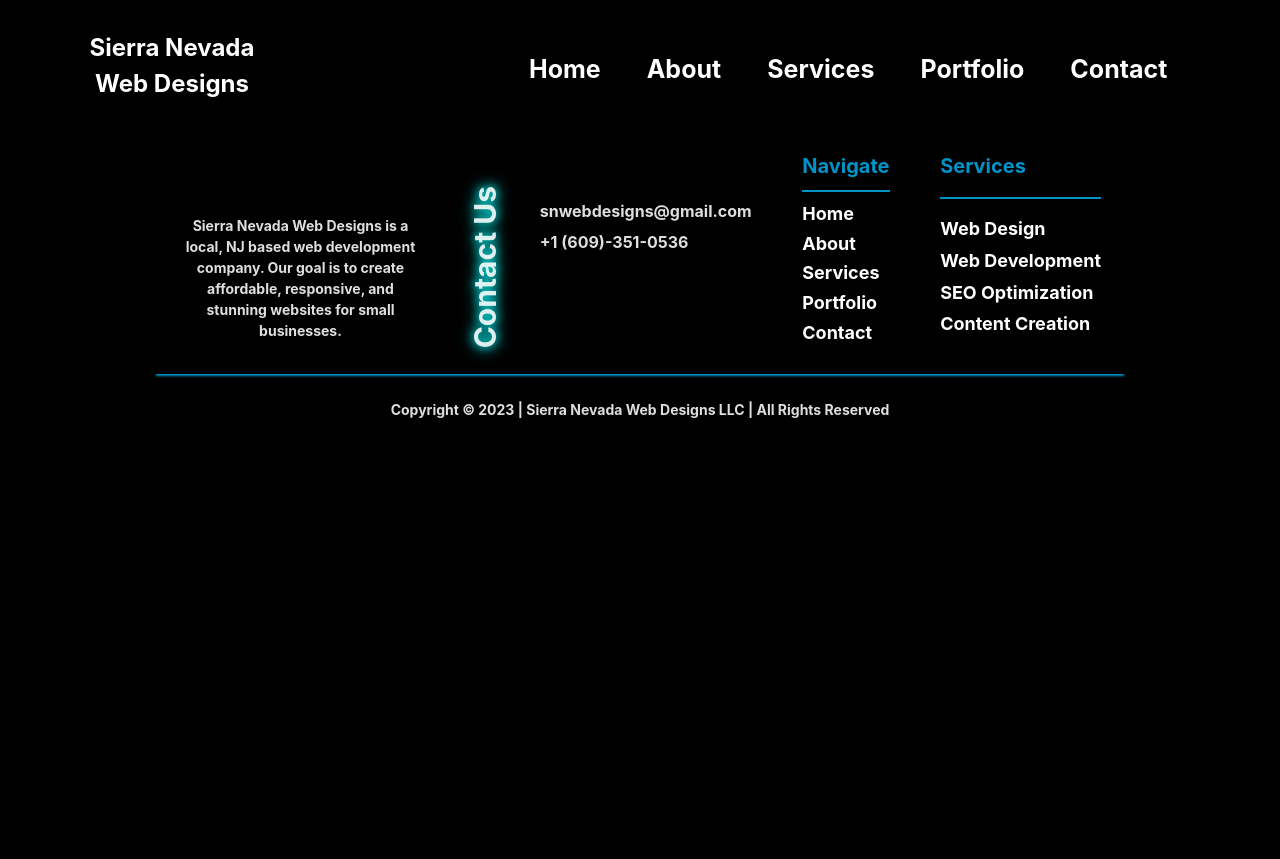
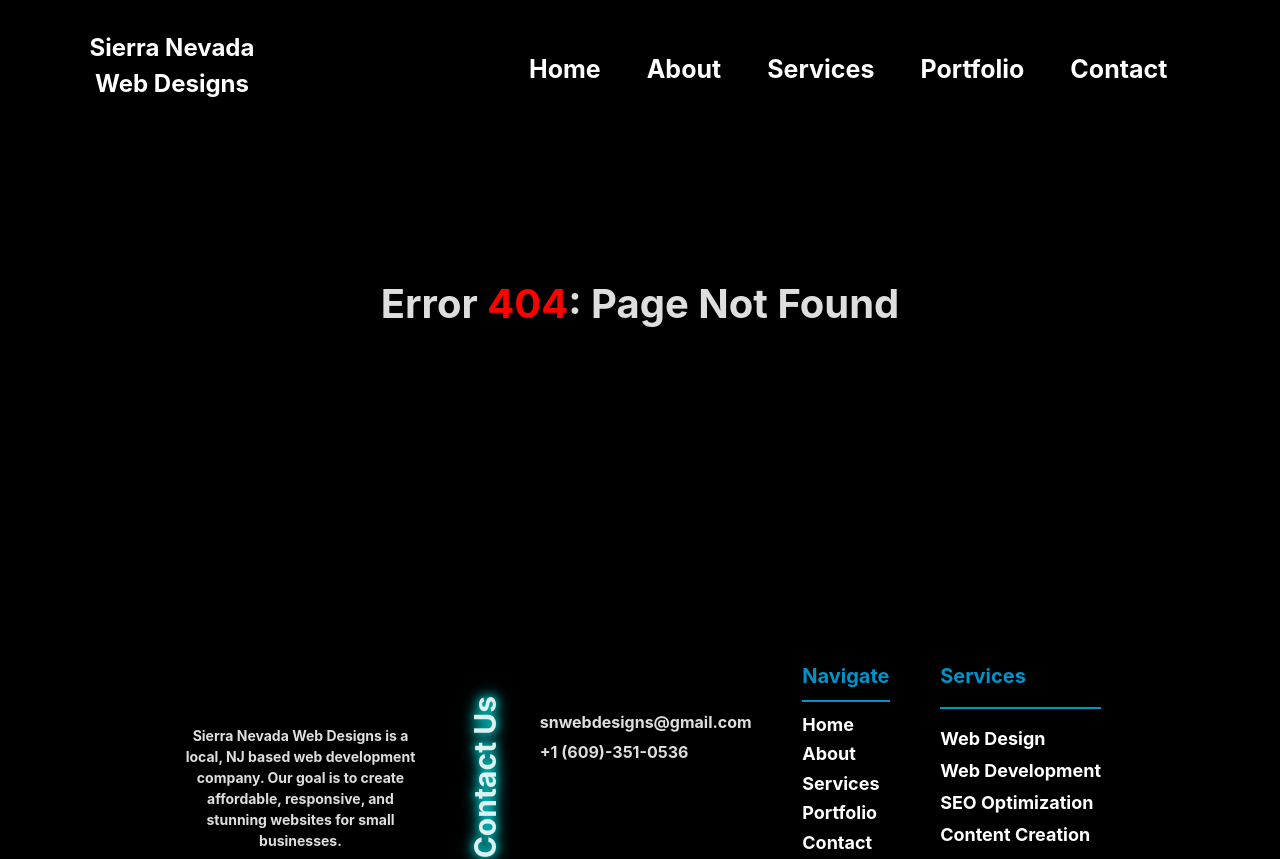
Before and after one commit to JohnFuhrm12/sierranevadawebdesigns, a React (Vite) app: page /404 in a window 1280 px wide. Shown: the top 859 px of the page. Before the commit the page ends 800 px from the top, so only its background shows below. Built offline with nearby package versions, Linux system fonts and the light colour scheme.

Commit message:
Added 404 Error Component

```diff
--- a/src/App.tsx
+++ b/src/App.tsx
@@ -6,8 +6,9 @@ import Services from './components/Services';
 import Contact from './components/Contact';
 import About from './components/About';
 import Portfolio from './components/Portfolio';
+import PageNotFound from './components/PageNotFound';
 
-import { Routes, Route } from 'react-router-dom';
+import { Routes, Route, Navigate } from 'react-router-dom';
 
 function App() {
 
@@ -38,6 +39,8 @@ function App() {
       <Route path='/services' element={ <Services/> }></Route>
       <Route path='/portfolio' element={ <Portfolio/> }></Route>
       <Route path='/contact' element={ <Contact/> }></Route>
+      <Route path="/404" element={<PageNotFound />} />
+      <Route path="*" element={<Navigate to="/404" />} />
     </Routes>
     <Footer/>
     </>
--- /dev/null
+++ b/src/components/PageNotFound.tsx
@@ -0,0 +1,11 @@
+import '../styles/App.css';
+
+function PageNotFound() {
+    return (
+        <>
+        <h2 id="pageNotFoundMessage">Error <span id='errorRed'>404</span>: Page Not Found</h2>
+        </>
+    )
+}
+
+export default PageNotFound;
--- a/src/styles/App.css
+++ b/src/styles/App.css
@@ -13,3 +13,13 @@
 .fade.active {
   opacity: 1;
 }
+
+#pageNotFoundMessage {
+  font-size: 40px;
+  padding-top: 10%;
+  padding-bottom: 20%;
+}
+
+#errorRed {
+  color: red;
+}
```
